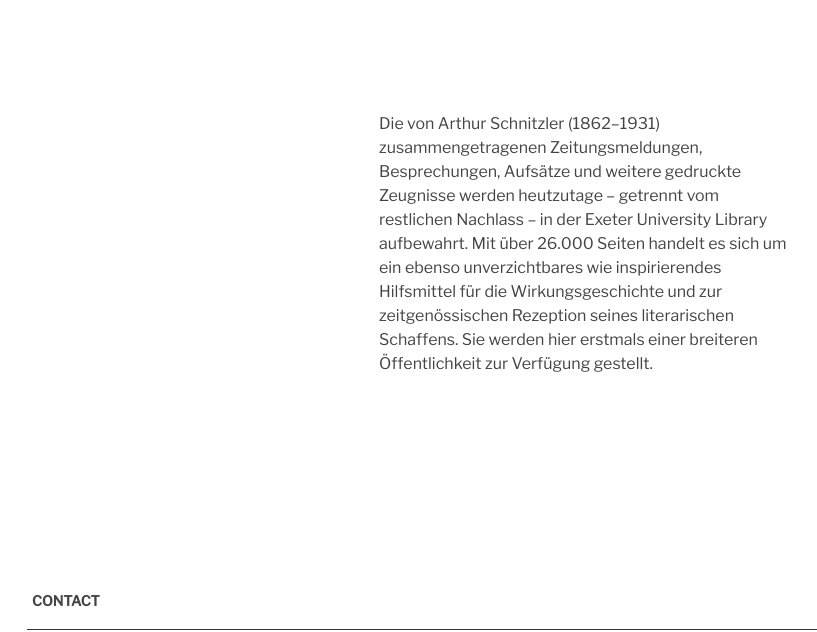
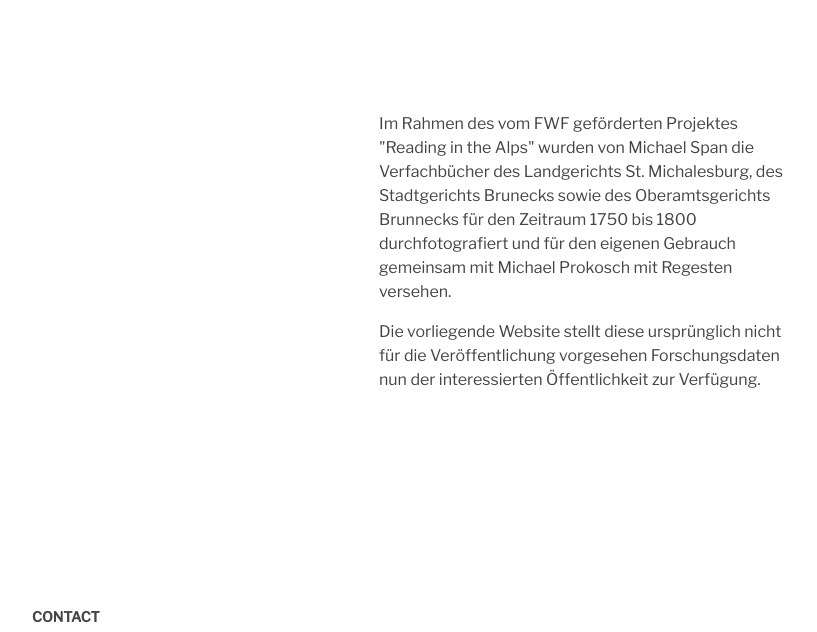
Before and after one commit to reading-in-the-alps/vfbr, a Django app: page / in a window 1280 px wide. Shown: the part 802-1434 px from the top of the page, without its empty margins (53-870 px from the left). Run offline with Django 3.2, Linux system fonts and the light colour scheme; some libraries are stand-ins or nearby versions.

Commit message:
added basic description

```diff
--- a/webpage/templates/webpage/index.html
+++ b/webpage/templates/webpage/index.html
@@ -41,9 +41,8 @@
   <div class="container-fluid p-0">
     <div class="row no-gutters justify-content-md-center">
       <div class="col-lg-6 order-lg-1 my-auto showcase-text">
-        <p>Die von Arthur Schnitzler (1862–1931) zusammengetragenen Zeitungsmeldungen, Besprechungen, Aufsätze und weitere gedruckte Zeugnisse werden heutzutage – getrennt vom restlichen Nachlass –
-          in der Exeter University Library aufbewahrt. Mit über 26.000 Seiten handelt es sich um ein ebenso unverzichtbares wie inspirierendes Hilfsmittel für die Wirkungsgeschichte und zur zeitgenössischen Rezeption seines literarischen Schaffens. Sie werden hier erstmals einer breiteren Öffentlichkeit zur Verfügung gestellt.
-        </p>
+        <p>Im Rahmen des vom FWF geförderten Projektes "Reading in the Alps" wurden von Michael Span die Verfachbücher des Landgerichts St. Michalesburg, des Stadtgerichts Brunecks sowie des Oberamtsgerichts Brunnecks für den Zeitraum 1750 bis 1800 durchfotografiert und für den eigenen Gebrauch gemeinsam mit Michael Prokosch mit Regesten versehen.</p>
+        <p>Die vorliegende Website stellt diese ursprünglich nicht für die Veröffentlichung vorgesehen Forschungsdaten nun der interessierten Öffentlichkeit zur Verfügung.</p>
       </div>
     </div>
   </div>
```
